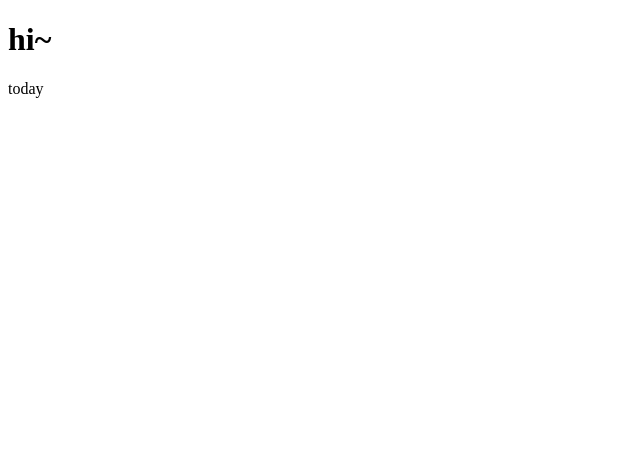
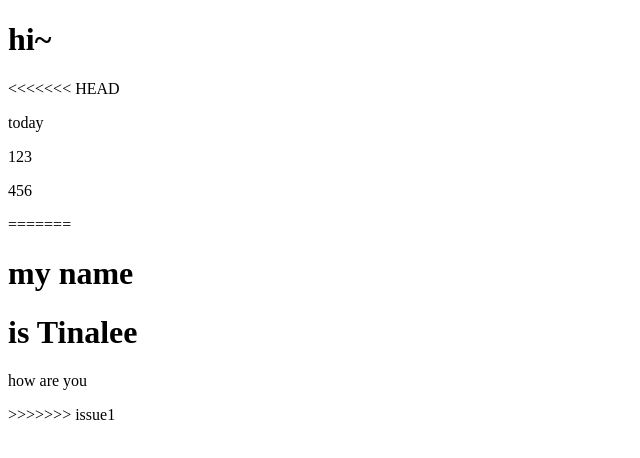
Before and after one commit to tinalee0620/110519010w2, a plain HTML site: page index.html in a window 1280 px wide. Shown: the whole page, without its empty margins (0-640 px from the left). Drawn offline with Linux system fonts and the light colour scheme.

Commit message:
masterc2

```diff
--- a/index.html
+++ b/index.html
@@ -8,6 +8,14 @@
 </head>
 <body>
     <h1>hi~</h1>
+<<<<<<< HEAD
     <p>today</p>
+    <p>123</p>
+    <p>456</p>
+=======
+    <h1>my name</h1>
+    <h1>is Tinalee</h1>
+    <p>how are you</p>
+>>>>>>> issue1
 </body>
 </html>
```
